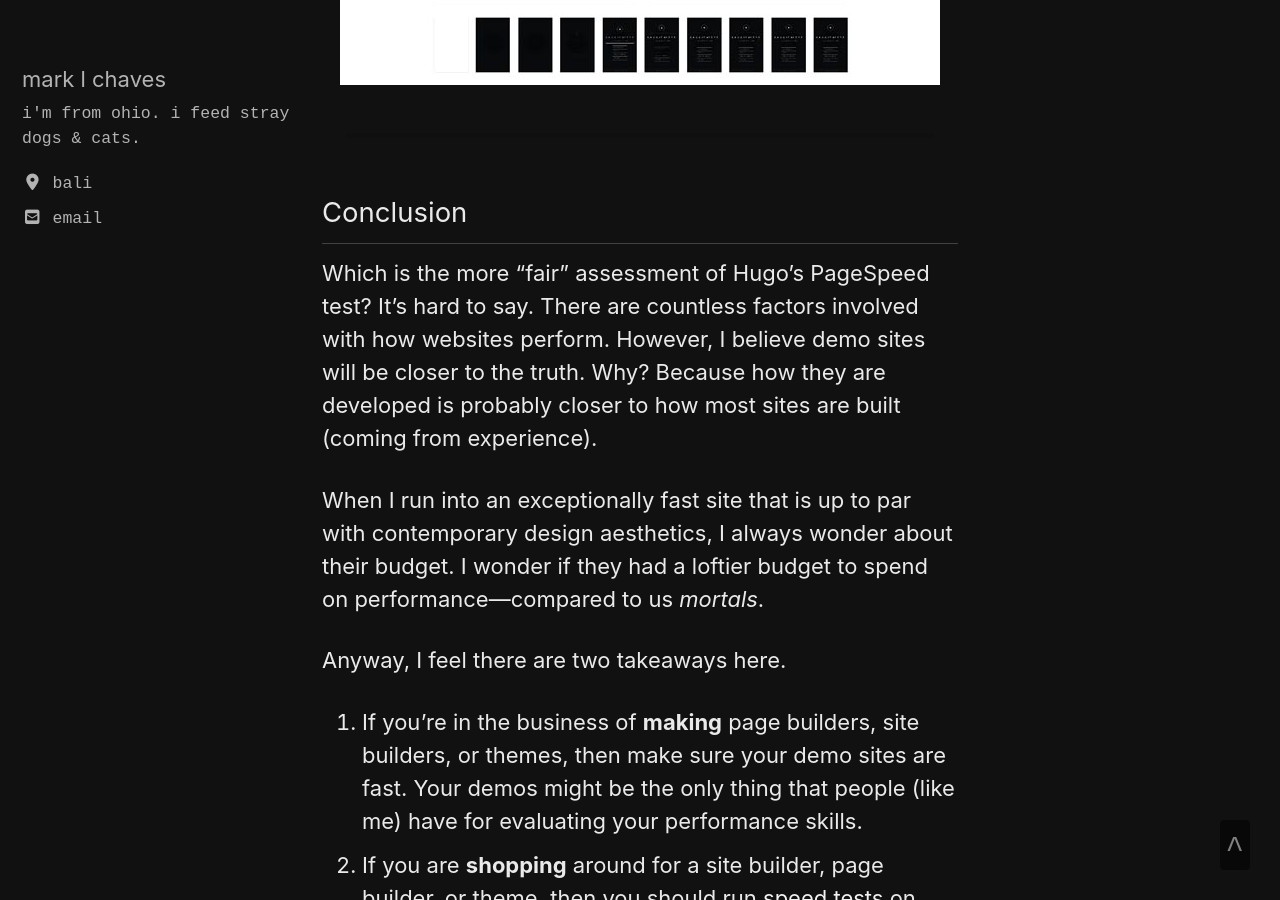
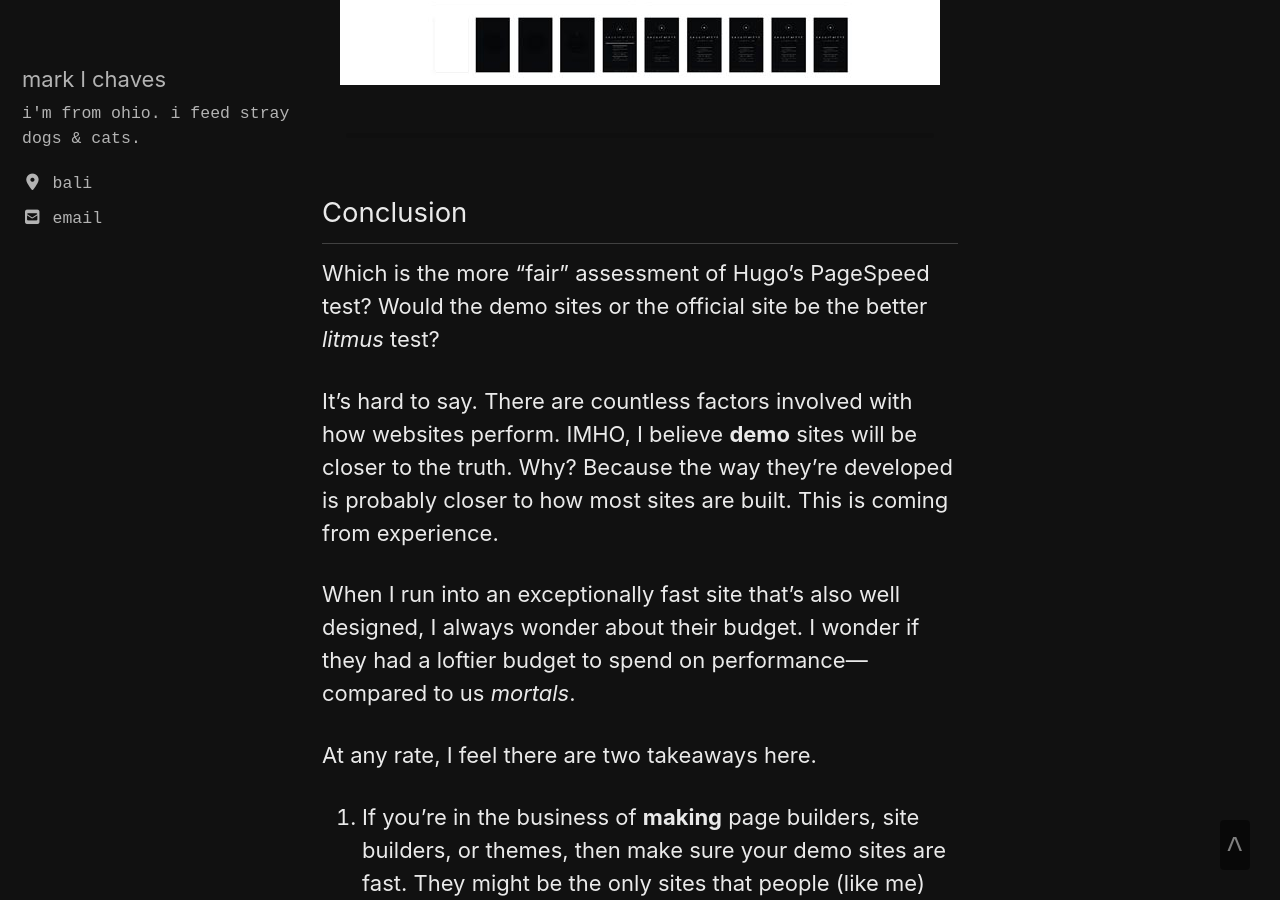
Before and after one commit to marklchaves/caughtmyeye, a Jekyll site: the page built from _posts/2020-03-22-hugo-pagespeed.md, in a window 1280 px wide and 900 px high, scrolled down 4762 px. Built offline with Jekyll 4.4.1, drawn with Linux system fonts in a browser that asks for light colours; cached includes are drawn as plain includes; nearby versions of some CDN libraries; comment, search, counter and statistics services are not loaded; some of the changed text lies outside the part shown.

Commit message:
Content editing, documentation design sample

```diff
--- a/_posts/2020-03-22-hugo-pagespeed.md
+++ b/_posts/2020-03-22-hugo-pagespeed.md
@@ -39,7 +39,7 @@ According to [gohugo.io](https://gohugo.io/), Hugo is
 
 <blockquote>The world’s fastest framework for building websites</blockquote>
 
-OK. It might be the fastest framework for building sites. But, let's see what Google PageSpeed think how fast Hugo sites perform.
+OK. It might be the fastest framework for building sites. Let's check what Google PageSpeed thinks about Hugo's site speed.
 
 ---
 
@@ -119,14 +119,16 @@ Let's hold my _official_ site as the benchmark.
 
 ## Conclusion
 
-Which is the more "fair" assessment of Hugo's PageSpeed test? It's hard to say. There are countless factors involved with how websites perform. However, I believe demo sites will be closer to the truth. Why? Because how they are developed is probably closer to how most sites are built (coming from experience).
+Which is the more "fair" assessment of Hugo's PageSpeed test? Would the demo sites or the official site be the better _litmus_ test?
 
-When I run into an exceptionally fast site that is up to par with contemporary design aesthetics, I always wonder about their budget. I wonder if they had a loftier budget to spend on performance&mdash;compared to us _mortals_.
+It's hard to say. There are countless factors involved with how websites perform. IMHO, I believe **demo** sites will be closer to the truth. Why? Because the way they're developed is probably closer to how most sites are built. This is coming from experience.
 
-Anyway, I feel there are two takeaways here.
+When I run into an exceptionally fast site that's also well designed, I always wonder about their budget. I wonder if they had a loftier budget to spend on performance&mdash;compared to us _mortals_.
 
-1. If you're in the business of **making** page builders, site builders, or themes, then make sure your demo sites are fast. Your demos might be the only thing that people (like me) have for evaluating your performance skills.
-1. If you are **shopping** around for a site builder, page builder, or theme, then you should run [speed tests](https://developers.google.com/speed/pagespeed/insights/) on their demo sites. These demos should be sites that _showcase_ the best work of the designer/developer.
+At any rate, I feel there are two takeaways here.
+
+1. If you're in the business of **making** page builders, site builders, or themes, then make sure your demo sites are fast. They might be the only sites that people (like me) have to evaluate your credibility.
+1. If you are **shopping** around for a site builder, page builder, or theme, then you should run [speed tests](https://developers.google.com/speed/pagespeed/insights/) on the demo sites. These demos supposedly _showcase_ the best work of the designer/developer.
 
 Thanks for reading!
 
```
Also changed, not shown: _webdev/design.md (+6 -0 lines), assets/images/webdev/cme-dev-api-docs-example-1280w.png (added), assets/images/webdev/urphotography-testimonials-slider-1280w.jpg.
